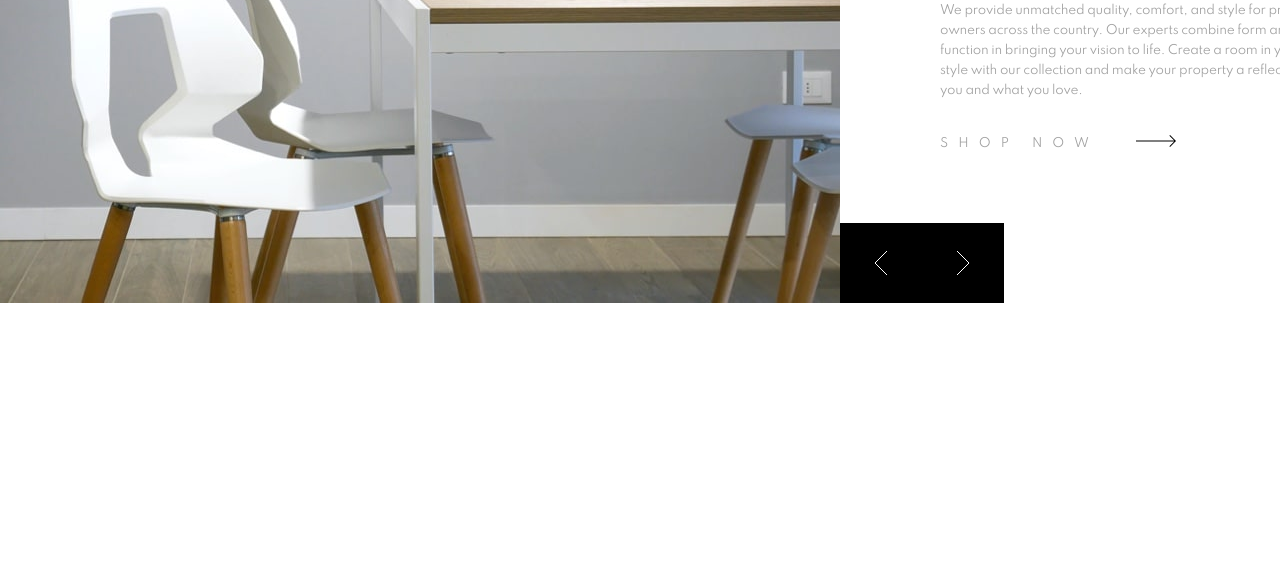
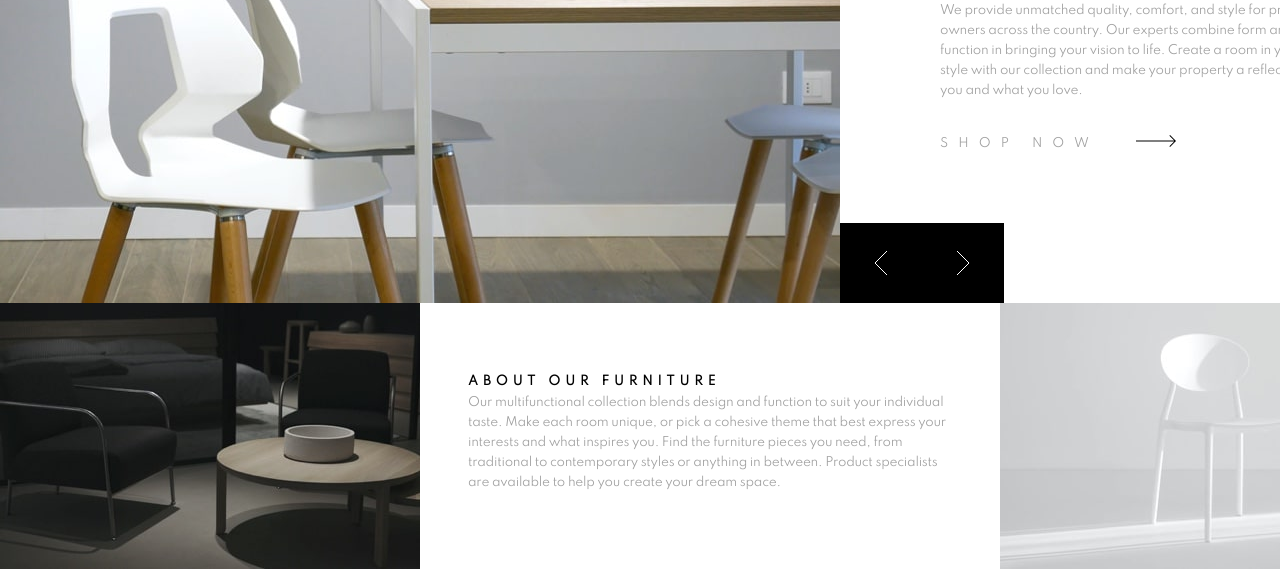
Before and after one commit to jerry-dev/room-homepage, a plain HTML site: page public/index.html in a window 1280 px wide. Shown: the part 231-800 px from the top of the page. Drawn offline with Linux system fonts and the light colour scheme.

Commit message:
Committed progress made

```diff
--- a/public/index.html
+++ b/public/index.html
@@ -5,11 +5,11 @@
         <meta name="viewport" content="width=device-width, initial-scale=1.0">
         <title>Room Homepage</title>
         <link rel="stylesheet" href="../src/stylesheets/index.css">
-        <link rel="stylesheet" href="../src/stylesheets/development.css">
+        <!-- <link rel="stylesheet" href="../src/stylesheets/development.css"> -->
     </head>
     <body>
         <div id="app-wrapper">
-            <div id="homepage">
+            <div id="row-1">
                     <section id="section-1">
                         <div id="section-1__container">
                             <img src="../src/assets/images/logo.svg" id="logo">
@@ -44,6 +44,23 @@
                     </div>
                 </section>
             </div>
+            <div id="row-2">
+                <section id="section-3"></section>
+                <section id="section-4">
+                    <div id="section-4__container">
+                        <h3>ABOUT OUR FURNITURE</h3>
+                            <p>
+                                Our multifunctional collection blends design and function to suit
+                                your individual taste. Make each room unique, or pick a cohesive
+                                theme that best express your interests and what inspires you. Find
+                                the furniture pieces you need, from traditional to contemporary
+                                styles or anything in between. Product specialists are available
+                                to help you create your dream space.
+                            </p>
+                    </div>
+                </section>
+                <section id="section-5"></section>
+            </div>
         </div>
         <script src="../src/scripts/index.js"></script>
     </body>
--- a/src/stylesheets/index.css
+++ b/src/stylesheets/index.css
@@ -13,8 +13,10 @@
     --font-height-3: 20px;
     --font-height-4: 44.8px;
     --font-height-5: 16px;
+    --font-height-6: 22px;
     --font-weight-1: 600;
     --font-weight-2: 500;
+    --font-weight-3: 700;
 }
 
 html {
@@ -36,20 +38,24 @@ body {
     max-width: 1440px;
     margin-left: auto;
     margin-right: auto;
-}
-
-#homepage {
-    display: grid;
-    grid-template-columns: repeat(12, 120px);
-    grid-template-rows: 534px 266px;
     font-family: var(--font-fam-1);
     font-weight: var(--font-weight-1);
 }
 
+#row-1 {
+    display: grid;
+    /* grid-template-columns: repeat(12, minmax(60px, 120px)); */
+    /* grid-template-columns: repeat(12, 120px); */
+    grid-template-columns: 840px 600px;
+    grid-template-rows: 534px;
+}
+
 #section-1 {
-    grid-column: span 7;
+    /* grid-column: span 7; */
+    grid-column: span 1;
     background-image: url("../assets/images/desktop-image-hero-1.jpg");
 }
+
 
 #section-1__container {
     display: flex;
@@ -77,7 +83,8 @@ body {
 }
 
 #section-2 {
-    grid-column: span 5;
+    /* grid-column: span 5; */
+    grid-column: span 1;
     background-color: var(--white-1);
     position: relative;
 }
@@ -134,3 +141,43 @@ body {
     padding-left: 34px;
     padding-right: 34px;
 }
+
+#row-2 {
+    display: grid;
+    grid-template-columns: 420px 580px 440px;
+    grid-template-rows: 266px;
+}
+
+#section-3 {
+    grid-column: span 1;
+    background-image: url("../assets/images/image-about-dark.jpg");
+}
+
+#section-4__container {
+    margin-top: 68px;
+    margin-left: 48px;
+    margin-right: 48px;
+    margin-bottom: 67px;
+    max-width: 484px;
+    height: 131px;
+}
+
+#section-4__container h3 {
+    font-size: var(--font-size-2);
+    font-weight: var(--font-weight-3);
+    line-height: var(--font-height-6);
+    letter-spacing: 5px;
+}
+
+#section-4__container p {
+    color: var(--grey-1);
+    font-size: var(--font-size-2);
+    line-height: var(--font-height-3);
+    font-weight: var(--font-weight-2);
+    letter-spacing: -0.25px;
+}
+
+#section-5 {
+    grid-column: span 1;
+    background-image: url("../assets/images/image-about-light.jpg");
+}
```
Lines whose indentation alone changed are shown as unchanged.
